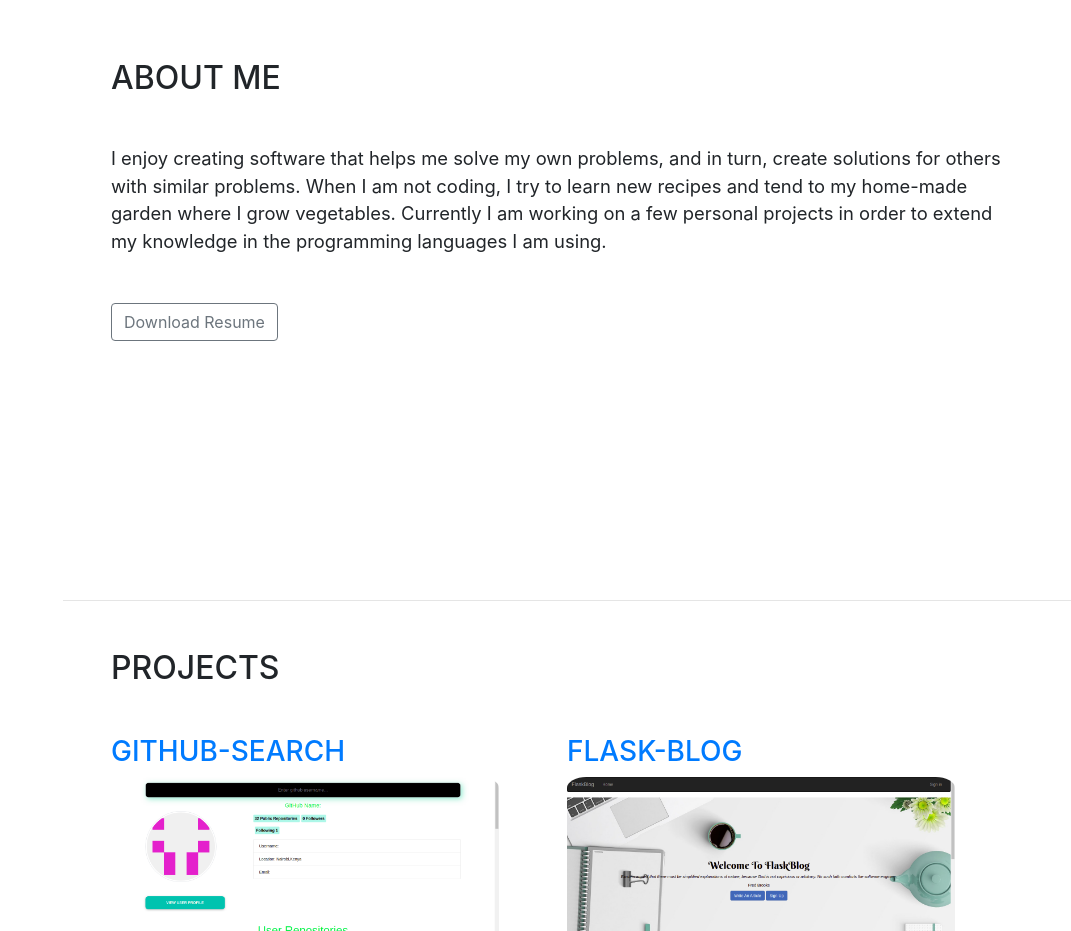
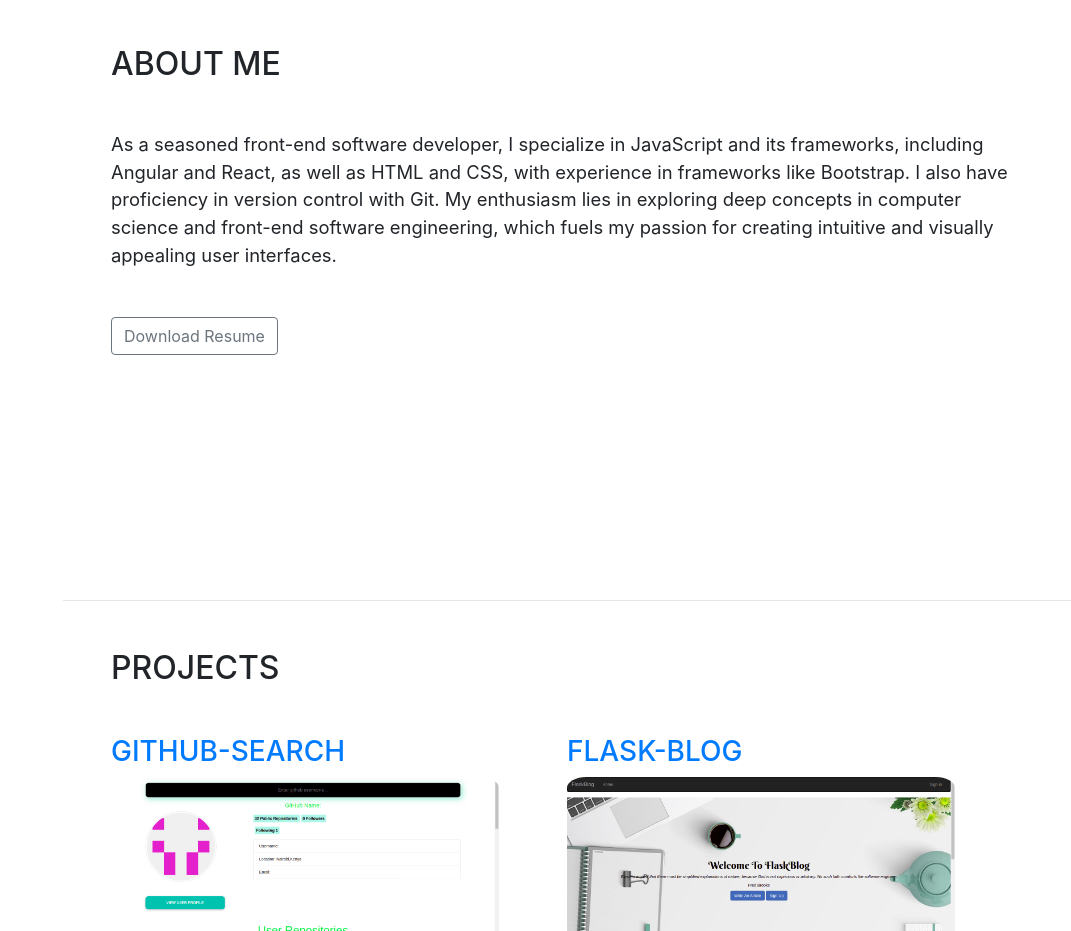
Before and after one commit to NazarineWasonga/Portfolio, a website with bundled scripts: page index.html in a window 1280 px wide. Shown: the part 1000-1931 px from the top of the page, without its empty margins (209-1280 px from the left). Built offline with nearby package versions, Linux system fonts and the light colour scheme; a web font is replaced by a local one.

Commit message:
Update index.html

```diff
--- a/index.html
+++ b/index.html
@@ -77,11 +77,7 @@
         <section class="resume-section p-3 p-lg-5 d-flex d-column" id="about">
             <div class="my-auto">
                 <h2 class="mb-5">ABOUT ME</h2>
-                <p class="lead mb-5"> I enjoy creating software that helps me solve my own problems, and in turn, create
-                    solutions for others with similar problems.
-                    When I am not coding, I try to learn new recipes and tend to my home-made garden where I grow
-                    vegetables. Currently I am working on a few personal projects in order to extend my knowledge in the
-                    programming languages I am using.
+                <p class="lead mb-5">As a seasoned front-end software developer, I specialize in JavaScript and its frameworks, including Angular and React, as well as HTML and CSS, with experience in frameworks like Bootstrap. I also have proficiency in version control with Git. My enthusiasm lies in exploring deep concepts in computer science and front-end software engineering, which fuels my passion for creating intuitive and visually appealing user interfaces.
                 </p>
                 <a href="https://docs.google.com/document/d/1K9jUrazlv8ZJ49cq93IDL_zIla3LoaXDSNtTlwBoIhQ/edit?usp=sharing" class="btn btn-outline-secondary" role='button'>Download Resume</a>
             </div>
```
